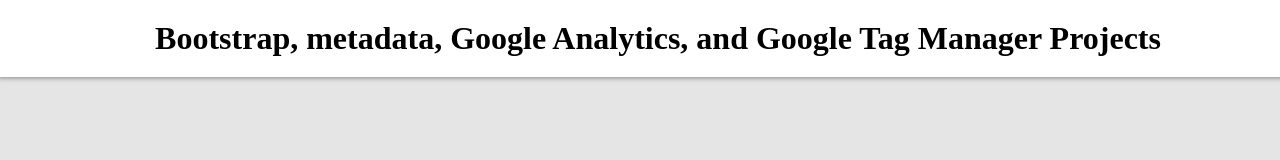
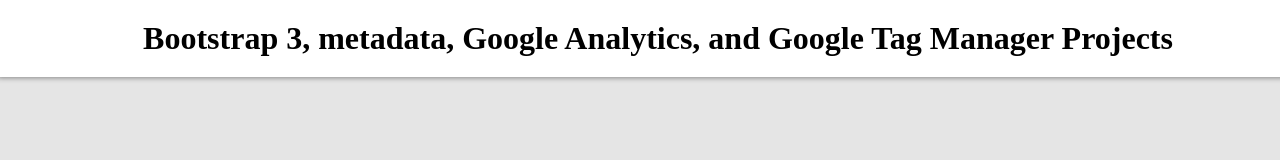
Before and after one commit to vernkennedy/BootstrapProjects, a plain HTML site: page index.html in a window 1280 px wide. Drawn offline with nearby package versions, Linux system fonts and the light colour scheme.

Commit message:
Google Analytics and Google Tag Manager

```diff
--- a/index.html
+++ b/index.html
@@ -32,7 +32,7 @@
 	<!-- End Google Tag Manager -->
 
 	<!-- Heading -->
-	<h1 id="repos">Bootstrap, metadata, Google Analytics, and Google Tag Manager Projects</h1>
+	<h1 id="repos">Bootstrap 3, metadata, Google Analytics, and Google Tag Manager Projects</h1>
 
 	<!-- Main Content (Individual Projects)-->
 	<div id="demo"ng-app="myPortfolio" ng-controller="projectsCtrl">
```
Also changed, not shown: javascripts/Bootstrap.json (line endings or trailing spaces).
